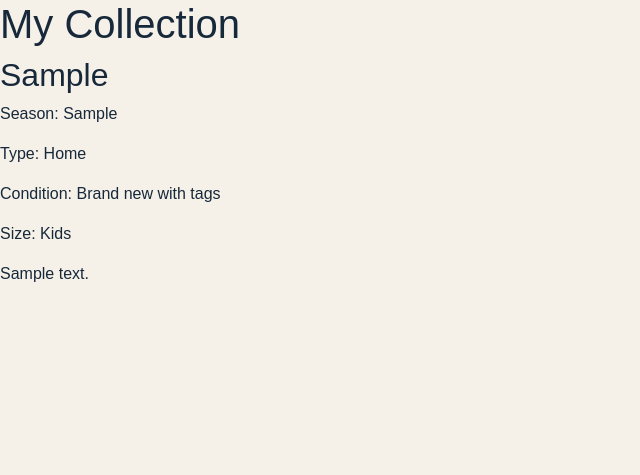
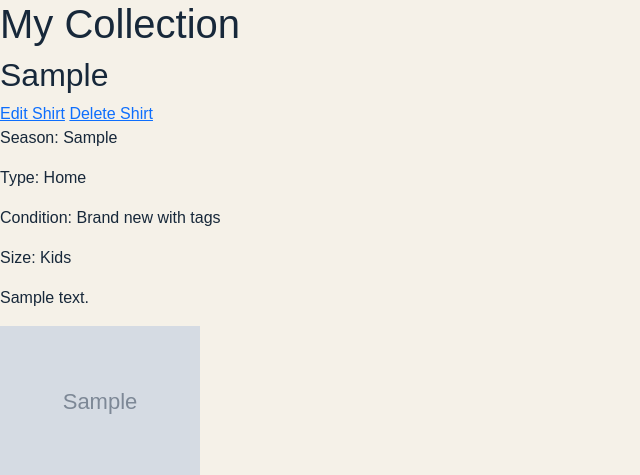
Before and after one commit to domfoster1/fabric_of_the_game, a Django app: page /my-collection/ in a window 1280 px wide. Shown: the top 475 px of the page, without its empty margins (0-640 px from the left). Run offline with Django 4.2, Linux system fonts and the light colour scheme; a user stored in the database is signed in; data comes from the database, SQL or seed files in the repository; both versions use the stored data as it was after the commit; tables that the repository leaves empty hold one stand-in row (values such as "Sample post"); grey boxes marked "Sample" are stand-in pictures.

Commit message:
Add shirt editing and deletion features

```diff
--- a/fabric_of_the_game/settings.py
+++ b/fabric_of_the_game/settings.py
@@ -127,3 +127,7 @@ DEFAULT_AUTO_FIELD = 'django.db.models.BigAutoField'
 
 LOGIN_REDIRECT_URL = '/'
 LOGOUT_REDIRECT_URL = 'home'
+
+# Uploaded photographs
+MEDIA_URL = '/media/'
+MEDIA_ROOT = BASE_DIR / 'media'
--- a/fabric_of_the_game/urls.py
+++ b/fabric_of_the_game/urls.py
@@ -16,6 +16,8 @@ Including another URLconf
 """
 from django.contrib import admin
 from django.urls import path, include
+from django.conf import settings
+from django.conf.urls.static import static
 
 urlpatterns = [
     path('admin/', admin.site.urls),
@@ -23,3 +25,7 @@ urlpatterns = [
     path('my-collection/', include('my_collection.urls')),
     path('accounts/', include('django.contrib.auth.urls')),
 ]
+
+# Serve uploaded photographs during development
+if settings.DEBUG:
+    urlpatterns += static(settings.MEDIA_URL, document_root=settings.MEDIA_ROOT)
--- a/my_collection/models.py
+++ b/my_collection/models.py
@@ -3,7 +3,8 @@ Database models for football shirt collections.
 """
 
 from django.db import models
-
+from django.db.models.signals import post_delete
+from django.dispatch import receiver
 
 class Shirt(models.Model):
     """Store information about a football shirt."""
@@ -81,3 +82,11 @@ class ShirtImage(models.Model):
     def __str__(self):
         """Show which shirt the photograph belongs to."""
         return f"Photo of {self.shirt}"
+
+# Delete the photograph file when its database record is deleted
+@receiver(post_delete, sender=ShirtImage)
+def delete_shirt_image_file(sender, instance, **kwargs):
+    """Delete the uploaded photograph from storage."""
+
+    if instance.image:
+        instance.image.delete(save=False)
--- a/my_collection/templates/my_collection/collection.html
+++ b/my_collection/templates/my_collection/collection.html
@@ -6,11 +6,25 @@
     {% for shirt in shirts %}
         <div>
             <h2>{{ shirt.team }}</h2>
+
+            <!-- Only show edit and delete buttons to the shirt's owner -->
+            {% if user.is_authenticated and user == shirt.owner %}
+            <a href="{% url 'edit_shirt' shirt.id %}">Edit Shirt</a>
+
+            <a href="{% url 'delete_shirt' shirt.id %}">Delete Shirt</a>
+            {% endif %}
+
+
             <p>Season: {{ shirt.season }}</p>
             <p>Type: {{ shirt.get_shirt_type_display }}</p>
             <p>Condition: {{ shirt.get_condition_display }}</p>
             <p>Size: {{ shirt.get_size_display }}</p>
             <p>{{ shirt.description }}</p>
+
+            <!-- Display all photographs uploaded for this shirt -->
+            {% for image in shirt.images.all %}
+            <img src="{{ image.image.url }}" alt="Photograph of {{ shirt.team }}" width="200">
+            {% endfor %}
         </div>
     {% endfor %}
 {% else %}
--- a/my_collection/urls.py
+++ b/my_collection/urls.py
@@ -5,4 +5,6 @@ urlpatterns = [
     path('', views.my_collection, name='my_collection'),
     path('add/', views.add_shirt, name='add_shirt'),
     path('register/', views.register, name='register'),
+    path('edit/<int:shirt_id>/', views.edit_shirt, name='edit_shirt'),
+    path('delete/<int:shirt_id>/', views.delete_shirt, name='delete_shirt'),
 ]
--- a/my_collection/views.py
+++ b/my_collection/views.py
@@ -6,7 +6,7 @@ from urllib import request
 
 from django.contrib.auth import login
 from django.contrib.auth.decorators import login_required
-from django.shortcuts import render, redirect
+from django.shortcuts import render, redirect, get_object_or_404
 from .forms import ShirtForm, ShirtImageForm, RegistrationForm
 from .forms import ShirtForm
 from .models import Shirt, ShirtImage
@@ -48,6 +48,35 @@ def add_shirt(request):
 
     return render(request, 'my_collection/add_shirt.html', {'form': form})
 
+@login_required
+def edit_shirt(request, shirt_id):
+    """Allow a user to edit their own shirt."""
+
+    shirt = get_object_or_404(Shirt, id=shirt_id, owner=request.user)
+
+    if request.method == 'POST':
+        form = ShirtForm(request.POST, instance=shirt)
+
+        if form.is_valid():
+            form.save()
+            return redirect('my_collection')
+
+    else:
+        form = ShirtForm(instance=shirt)
+
+    return render(request, 'my_collection/edit_shirt.html', {'form': form})
+
+@login_required
+def delete_shirt(request, shirt_id):
+    """Allow a user to delete their own shirt."""
+
+    shirt = get_object_or_404(Shirt, id=shirt_id, owner=request.user)
+
+    if request.method == 'POST':
+        shirt.delete()
+        return redirect('my_collection')
+
+    return render(request, 'my_collection/delete_shirt.html', {'shirt': shirt})
 
 def register(request):
     """Allow a new user to create an account."""
```
Also changed, not shown: my_collection/templates/my_collection/delete_shirt.html (added, +19 -0 lines), my_collection/templates/my_collection/edit_shirt.html (added, +16 -0 lines), db.sqlite3, shirt_images/Man_Utd_9395.webp (deleted), shirt_images/Man_Utd_9395_lJQpec4.webp (deleted), 3 other files.
